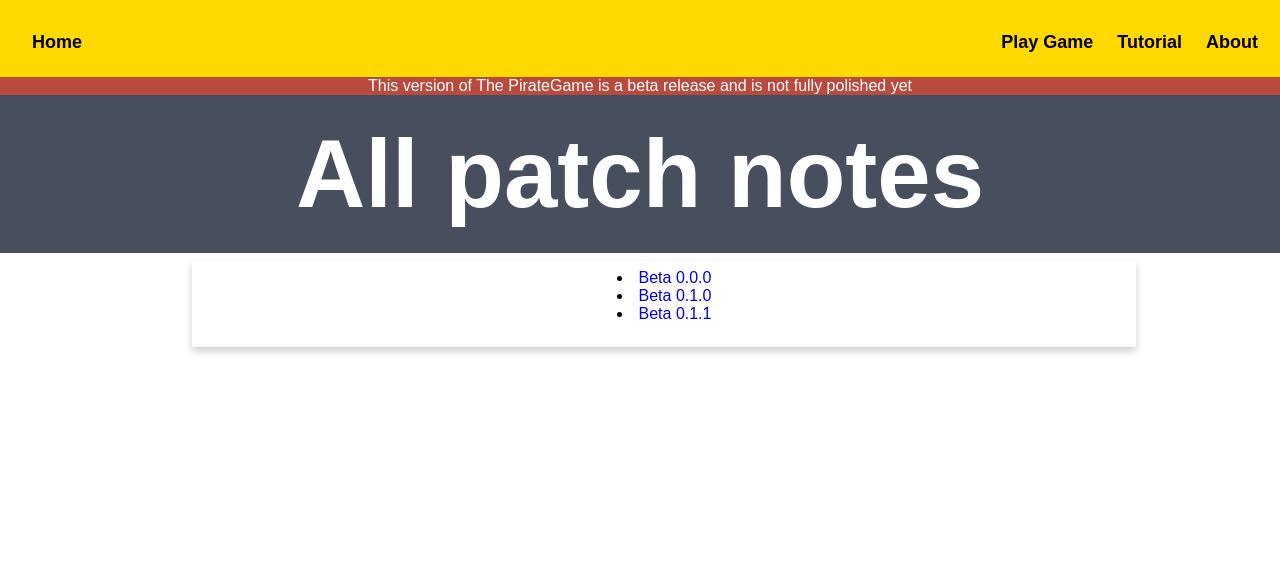
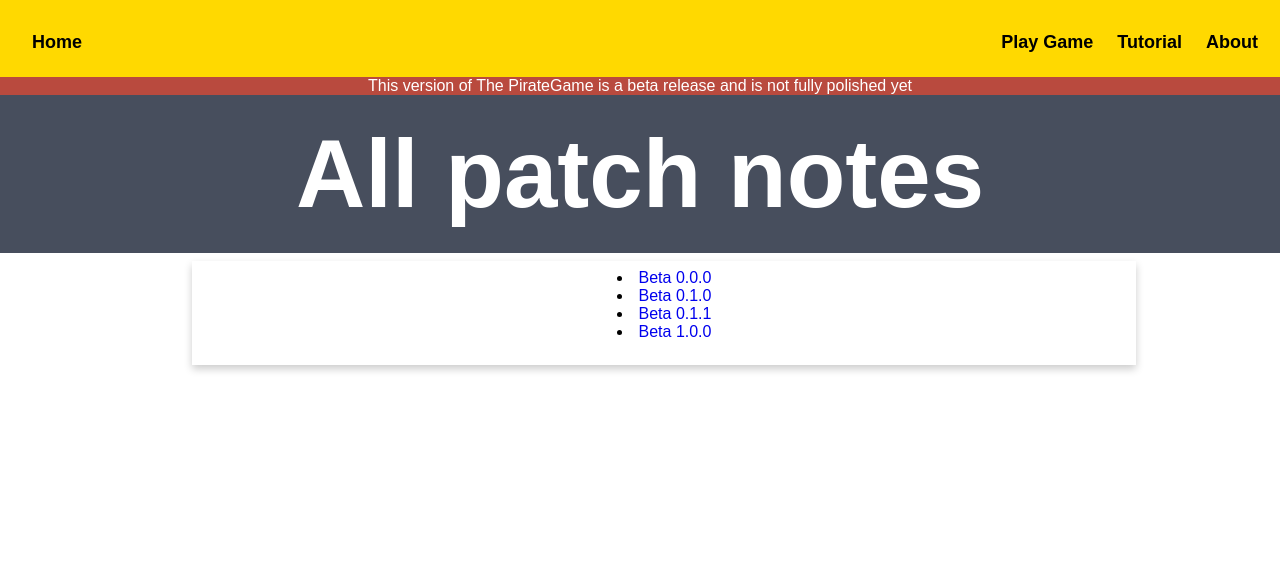
Before and after one commit to A-Level-Personal-Code-Collab/PirateGame, a Flask app: page /patch_notes in a window 1280 px wide. Shown: the top 580 px of the page. Run offline with Flask 2, Linux system fonts and the light colour scheme; some libraries are stand-ins or nearby versions.

Commit message:
Added beta 1.0.0 to patch notes page

```diff
--- a/app/templates/accessory/patch_notes.html
+++ b/app/templates/accessory/patch_notes.html
@@ -6,7 +6,7 @@ Description:
 Author: Adam O'Neill
 Copyright (c) 2021 Adam O'Neill
 -----
-Last Modified: Sun Dec 19 2021
+Last Modified: Fri Dec 31 2021
 Modified By: Adam O'Neill
 -----
 HISTORY:
@@ -28,6 +28,7 @@ Date      	By	Comments
         <li><a href="/patch_notes/0-0-0(B)">Beta 0.0.0</a></li>
         <li><a href="/patch_notes/0-1-0(B)">Beta 0.1.0</a></li>
         <li><a href="/patch_notes/0-1-1(B)">Beta 0.1.1</a></li>
+        <li><a href="/patch_notes/1-0-0(B)">Beta 1.0.0</a></li>
     </div>
 
 {% endblock %}
```
